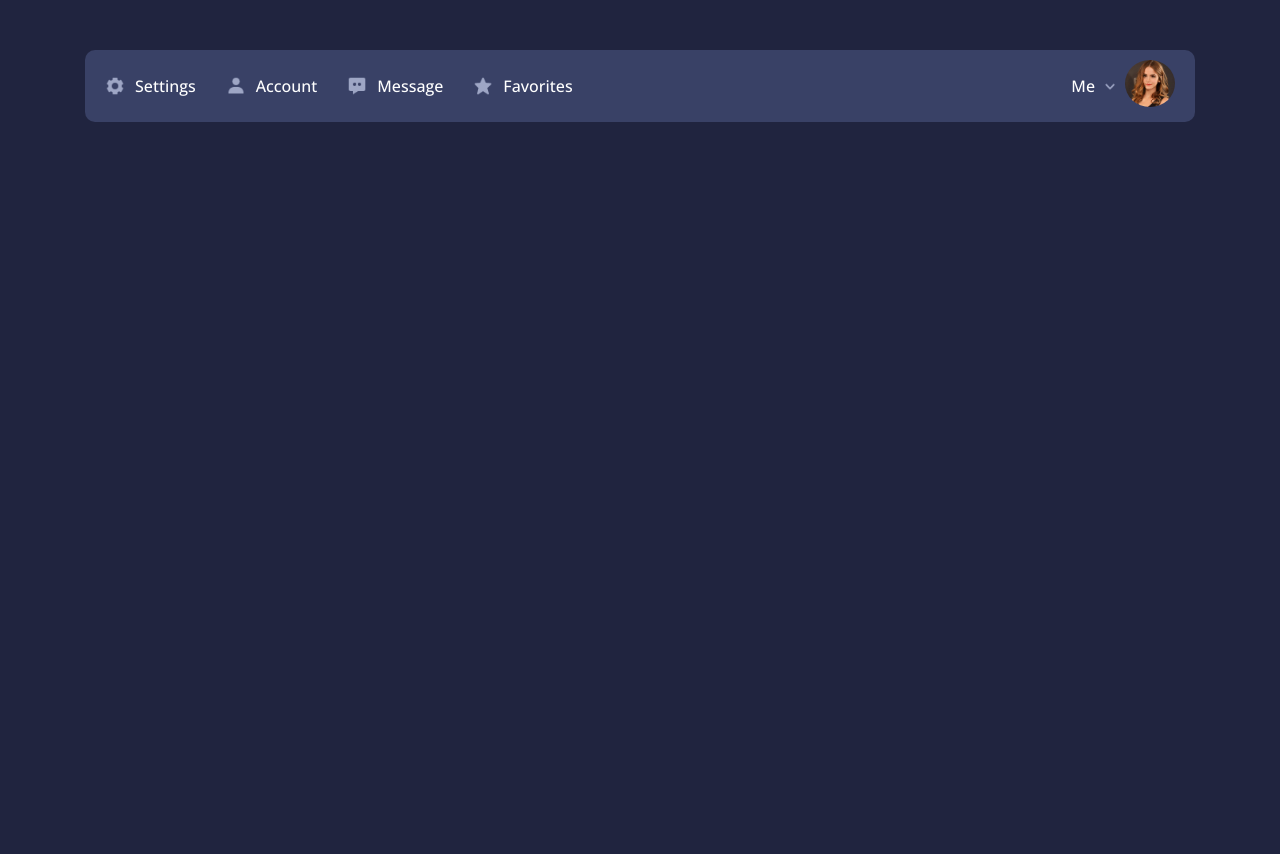
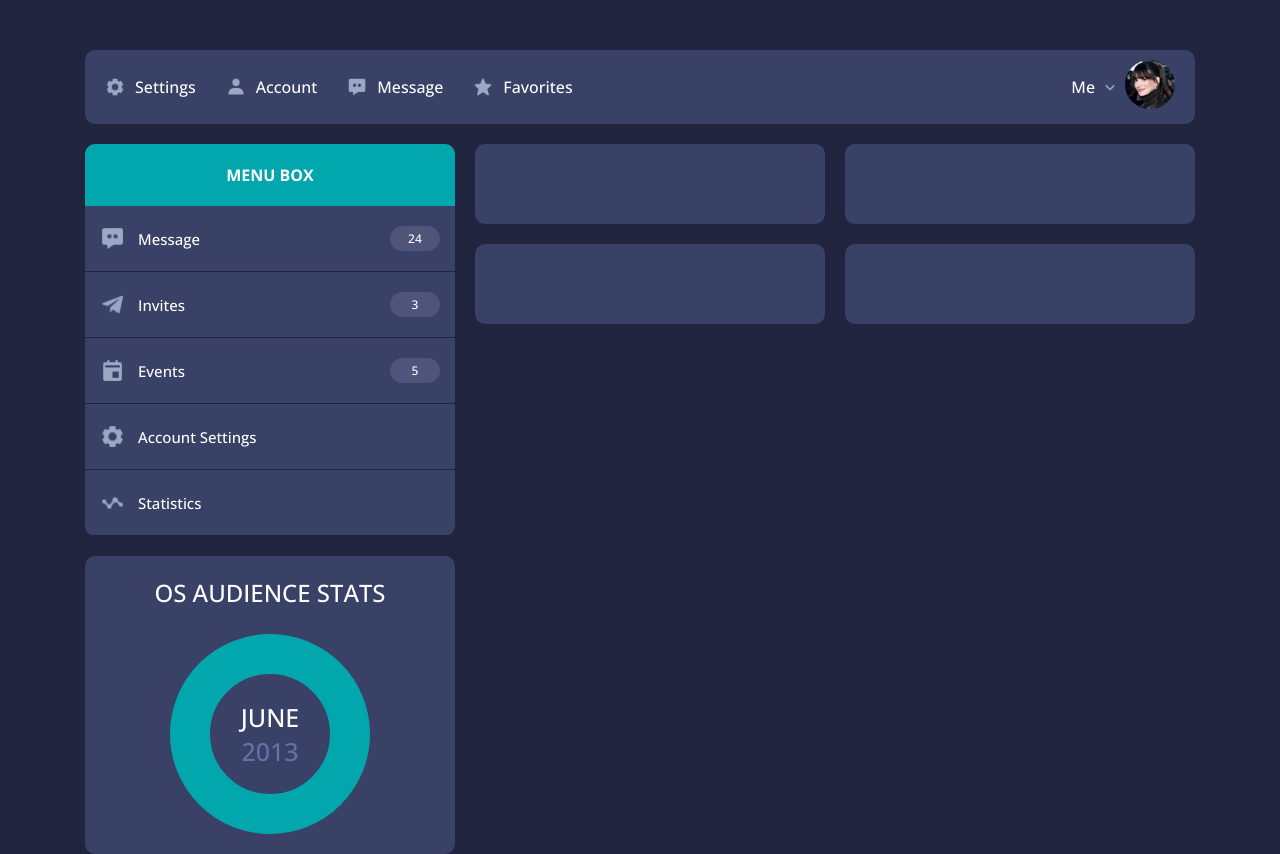
Before and after one commit to Sardor0795/Social_media, a plain HTML site: page index.html in a window 1280 px wide. Before the commit the page ends 800 px from the top, so only its background shows below. Drawn offline with nearby package versions, Linux system fonts and the light colour scheme.

Commit message:
Add stats card

```diff
--- a/css/style.css
+++ b/css/style.css
@@ -14,11 +14,11 @@ body {
 
 a {
   text-decoration: none;
-  transition: opacity 0.3s ease;
+  transition: color 0.3s ease;
 }
 
 a:hover {
-  opacity: 0.8;
+    color: rgba(26, 209, 215, 0.733);
 }
 
 span,
@@ -47,6 +47,7 @@ ul {
   justify-content: space-between;
   background-color: #394166;
   border-radius: 10px;
+  margin-bottom: 20px;
 }
 
 .nav__list {
@@ -94,3 +95,130 @@ ul {
   width: 50px;
   border-radius: 50%;
 }
+
+/* CARD SECTION */
+
+.cards-wrapper {
+  display: flex;
+  gap: 20px;
+}
+
+.static-card {
+  flex-grow: 1;
+  display: flex;
+  gap: 20px;
+  flex-direction: column;
+  max-width: 33.33%;
+}
+
+.user-card {
+  flex-grow: 1;
+  display: flex;
+  gap: 20px;
+  flex-direction: column;
+  max-width: 33.33%;
+}
+
+.social-card {
+  flex-grow: 1;
+  display: flex;
+  gap: 20px;
+  flex-direction: column;
+  max-width: 33.33%;
+}
+
+.card {
+  background-color: #394166;
+  min-height: 80px;
+  border-radius: 10px;
+}
+
+.menu-box-btn {
+  width: 100%;
+  border-top-right-radius: 10px;
+  border-top-left-radius: 10px;
+  border: unset;
+  background-color: #02a7ad;
+  padding: 20px;
+  color: #fff;
+  font-weight: bold;
+  text-transform: uppercase;
+  font-size: 16px;
+  cursor: pointer;
+  transition: background-color 0.3s ease;
+}
+
+.menu-box-btn:hover {
+    background-color: rgba(26, 209, 215, 0.733);
+}
+
+.msg {
+  padding: 20px 15px;
+  border-bottom: 1px solid #20243f;
+  display: flex;
+  align-items: center;
+}
+
+.msg-img {
+    width: 25px;
+    margin-right: 13px;
+}
+
+.msg-text {
+    color: #fff;
+    font-weight: 500;
+    text-transform: capitalize;
+    margin-right: auto;
+    font-size: 15px;
+}
+
+.msg-count {
+    width: 50px;
+    height: 25px;
+    border-radius: 15px;
+    background-color: #4F547A;
+    display: flex;
+    align-items: center;
+    justify-content: center;
+    color: #fff;
+    font-weight: 500;
+    font-size: 12px;
+}
+
+.card-stat {
+    text-align: center;
+    padding: 20px;
+    display: flex;
+    flex-direction: column;
+    align-items: center;
+}
+
+.stat-title {
+    font-weight: 500;
+    color: #fff;
+    text-transform: uppercase;
+    margin-bottom: 25px;
+}
+
+.stat {
+    font-weight: 500;
+    width: 200px;
+    height: 200px;
+    border: 40px solid #02a7ad;
+    border-radius: 50%;
+    display: flex;
+    flex-direction: column;
+    align-items: center;
+    justify-content: center;
+}
+
+.stat-month {
+    text-transform: uppercase;
+    font-size: 25px;
+    color: #fff;
+}
+.stat-year {
+    text-transform: uppercase;
+    color: #6970a6;
+    font-size: 25px;
+}
--- a/index.html
+++ b/index.html
@@ -47,9 +47,57 @@
                     me
                     <img class="down__img" src="./img/down.png" alt="img">
                 </a>
-                <a href="#"><img src="./img/emma_watson.jpg" alt="user img" class="about__img"></a>
+                <a href="#"><img src="./img/user.jpg" alt="user img" class="about__img"></a>
             </div>
         </header>
+
+        <div class="cards-wrapper">
+            <div class="static-card">
+                <div class="card card-message">
+                    <button class="menu-box-btn">menu box</button>
+                    <div class="msg">
+                        <img class="msg-img" src="./img/message.png" alt="img">
+                        <span class="msg-text">message</span>
+                        <span class="msg-count">24</span>
+                    </div>
+                    <div class="msg">
+                        <img class="msg-img" src="./img/telegram.png" alt="img">
+                        <span class="msg-text">invites</span>
+                        <span class="msg-count">3</span>
+                    </div>
+                    <div class="msg">
+                        <img class="msg-img" src="./img/event.png" alt="img">
+                        <span class="msg-text">events</span>
+                        <span class="msg-count">5</span>
+                    </div>
+                    <div class="msg">
+                        <img class="msg-img" src="./img/setting.png" alt="img">
+                        <span class="msg-text">account settings</span>
+                    </div>
+                    <div class="msg">
+                        <img class="msg-img" src="./img/stats.png" alt="img">
+                        <span class="msg-text">statistics</span>
+                    </div>
+                </div>
+                <div class="card card-stat">
+                    <h2 class="stat-title">os audience stats</h2>
+                    <div class="stat">
+                        <span class="stat-month">june</span>
+                        <span class="stat-year">2013</span>
+                    </div>
+                </div>
+            </div>
+            <div class="user-card">
+                <div class="card">
+
+                </div>
+                <div class="card"></div>
+            </div>
+            <div class="social-card">
+                <div class="card"></div>
+                <div class="card"></div>
+            </div>
+        </div>
     </div>
 </body>
 </html>
```
Also changed, not shown: img/event.png (added), img/stats.png (added), img/telegram.png (added), img/user.jpg (added), img/user_img.jpg (added).
